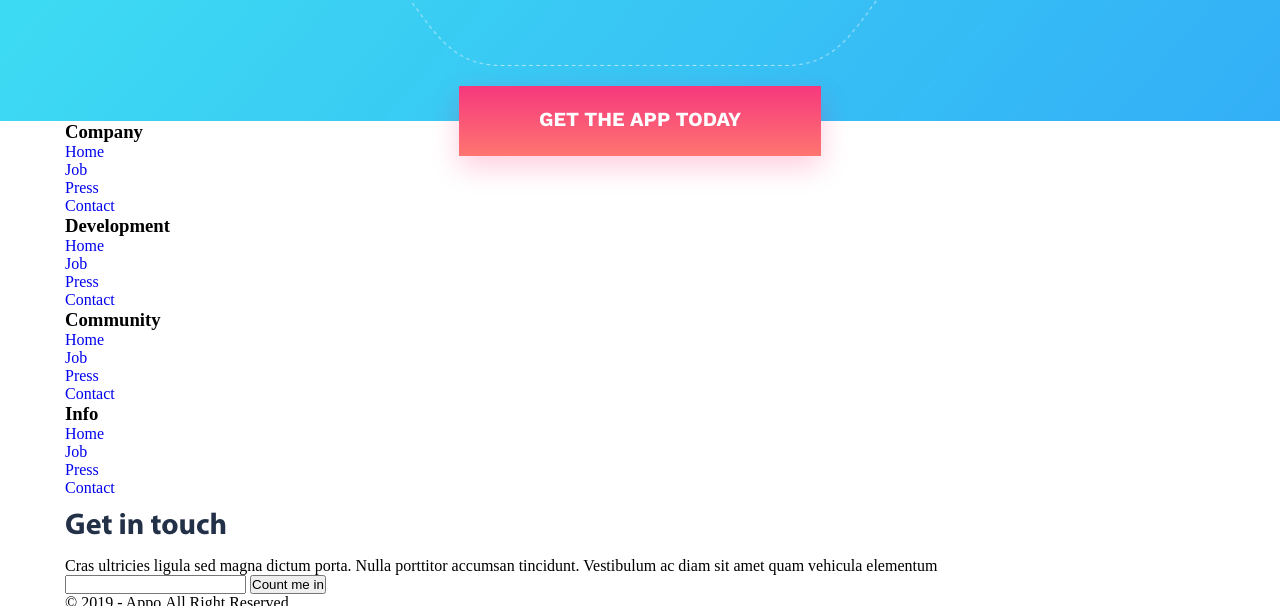
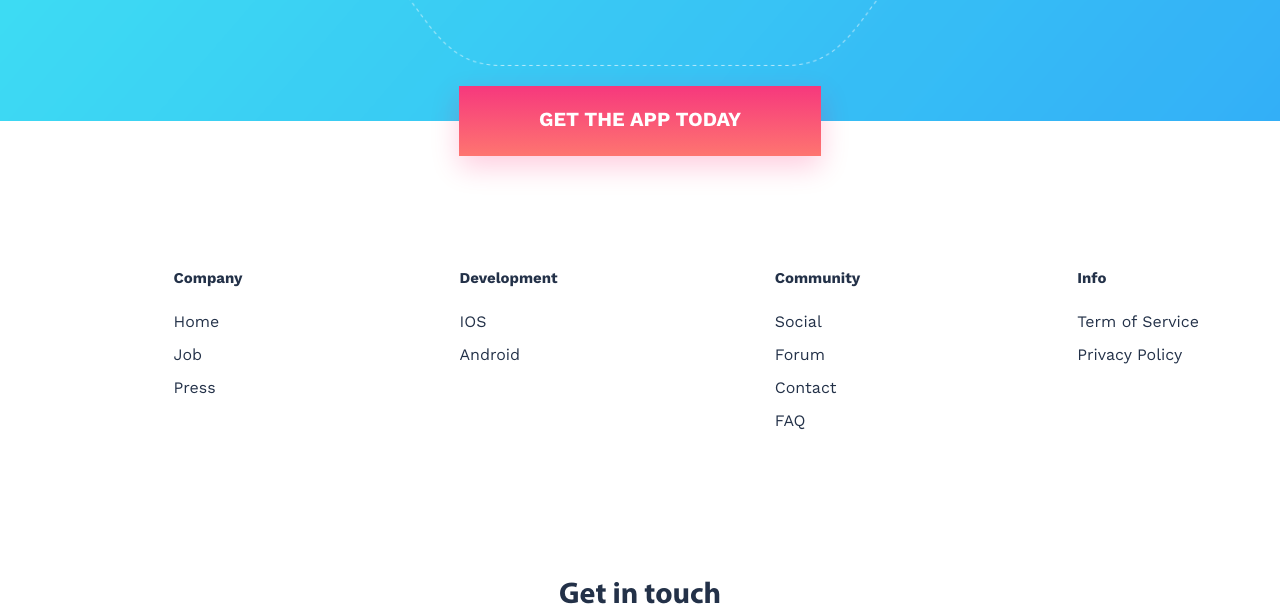
Before and after one commit to lqthai07t3/Viblo_home_work, a plain HTML site: page index.html in a window 1280 px wide. Shown: the part 3837-4443 px from the top of the page. Drawn offline with Linux system fonts and the light colour scheme.

Commit message:
hoan thanh version 1.0

```diff
--- a/index.html
+++ b/index.html
@@ -83,7 +83,8 @@
 		</li>
 	</ul>
 </div>
-<div id="everything" class="container">
+<div id="everything">
+	<div class="container">
 		<img src="images/code.png" />
 		<div>
 			<h2>Everything You Need</h2>
@@ -93,6 +94,7 @@
 			</ul>
 			<p>Cras ultricies ligula sed magna dictum porta. Nulla porttitor accumsan tincidunt. Vestibulum ac diam sit amet quam vehicula elementum. Nulla porttitor accumsan tincidunt. Vestibulum ac diam sit amet quam vehicula elementum</p>
 		</div>
+	</div>
 </div>
 <div id="available">
 	<div class="container">
@@ -123,40 +125,35 @@
 			<li><a href="#">Home</a></li>
 			<li><a href="#">Job</a></li>
 			<li><a href="#">Press</a></li>
-			<li><a href="#">Contact</a></li>
 		</ul>
 	</div>
 	<div>
 		<h3>Development</h3>
 		<ul>
-			<li><a href="#">Home</a></li>
-			<li><a href="#">Job</a></li>
-			<li><a href="#">Press</a></li>
-			<li><a href="#">Contact</a></li>
+			<li><a href="#">IOS</a></li>
+			<li><a href="#">Android</a></li>
 		</ul>
 	</div>
 	<div>
 		<h3>Community</h3>
 		<ul>
-			<li><a href="#">Home</a></li>
-			<li><a href="#">Job</a></li>
-			<li><a href="#">Press</a></li>
+			<li><a href="#">Social</a></li>
+			<li><a href="#">Forum</a></li>
 			<li><a href="#">Contact</a></li>
+			<li><a href="#">FAQ	</a></li>
 		</ul>
 	</div>
 	<div>
 		<h3>Info</h3>
 		<ul>
-			<li><a href="#">Home</a></li>
-			<li><a href="#">Job</a></li>
-			<li><a href="#">Press</a></li>
-			<li><a href="#">Contact</a></li>
+			<li><a href="#">Term of Service</a></li>
+			<li><a href="#">Privacy Policy</a></li>
 		</ul>
 	</div>
 </div>
 <div id="get-in-touch" class="container">
 	<h2>Get in touch</h2>
-	<p>Cras ultricies ligula sed magna dictum porta. Nulla porttitor accumsan tincidunt. Vestibulum ac diam sit amet quam vehicula elementum</p>
+	<p>Subscribe to our newsletter and get notification for upcoming cool sutff.</p>
 	<form>
 		<input type="text" name="">
 		<button type="submit">Count me in</button>
--- a/style.css
+++ b/style.css
@@ -283,24 +283,28 @@ header ul li a:last-child {
 #everything{
 	background-color: #fafafc;
 	height: 476px;
+
+}
+#everything .container{
 	display: flex;
 	justify-content: space-between;
+	margin-bottom: 75px;
 }
-#everything img{
+#everything .container img{
 	margin-top: 72px;
 	margin-left: 19px;
 }
-#everything div{
+#everything .container div{
 	margin-left: 85px;
 	margin-top: 80px;
 }
-#everything div h2{
+#everything .container div h2{
 	font-size: 30px;
 	line-height: 60px;
 	font-family: "WorkSans Bold", sans-serif;
 	color: #233148;
 }
-#everything div ul li a{
+#everything .container div ul li a{
 	background-image: url(images/check.png);
 	display: block;
 	background-repeat: no-repeat;
@@ -313,7 +317,7 @@ header ul li a:last-child {
 	font-family: "WorkSans Regular", sans-serif;
 	color: #233148;
 }
-#everything div p{
+#everything .container div p{
 	margin-top: 45px;
 	font-size: 14px;
 	line-height: 27px;
@@ -374,7 +378,95 @@ header ul li a:last-child {
     text-transform: uppercase;
     background-image: linear-gradient(to bottom, #f6387d,#fe7570 );
     padding: 0px 80px;
-    box-shadow: 0px 11px 29px rgba(255,7,94,0.2);
+    box-shadow: 0px 11px 29px rgba(255,7,95,0.2);
     bottom: -35px;
     left: calc(50% - 181px);
 }
+
+/** Links **/
+#links {
+	height: 300px;
+	margin-top: 145px;
+	display: flex;
+	justify-content: space-around;
+}
+#links > div {
+	position: relative;
+}
+#links > div > ul{
+	position: absolute;
+	top: 12%;
+	left: 0px;
+}
+#links > div > ul > li{
+	margin-top: 10px;
+	width: 150px;
+}
+#links > div > ul > li >a{
+	color: #233148;
+	font-family: "WorkSans Regular", sans-serif;
+}
+#links > div > h3{
+	font-size: 15px;
+	line-height: 27px;
+	font-family: "WorkSans Bold", sans-serif;
+	color: #233148;
+}
+/** get-in-touch **/
+#get-in-touch{
+	height: 356px;
+	text-align: center;
+}
+#get-in-touch > h2{
+	font-size: 30px;
+	line-height: 60px;
+	color: #233148;
+}
+#get-in-touch > p{
+	font-size: 14px;
+	line-height: 27px;
+	font-family: "WorkSans Regular", sans-serif;
+}
+#get-in-touch > form{
+	margin-top: 70px;
+}
+#get-in-touch > form > input{
+	background-color:  #f6f7fb;
+	display: inline-block;
+	height: 50px;
+	width: 570px;
+	border: none;
+	margin-right: 35px;
+}
+#get-in-touch > form > button{
+	background-color: #33d2fd;
+    font-size: 15px;
+    line-height: 50px;
+    height: 50px;
+    color: #233148;
+    display: inline-block;
+    border: none;
+    text-transform: uppercase;
+    font-family: "work sans semibold", sans-serif;
+    padding: 0px 40px;
+}
+/** Footer **/
+footer{
+	height: 100px;
+	background-color: #233148;
+
+}
+footer .container{
+	display: flex;
+	justify-content: space-between;
+}
+footer .container >p{
+	font-size: 14px;
+	line-height: 100px;
+	color: white;
+	font-family: "WorkSans Regular",sans-serif;
+}
+footer .container > ul > li{
+	display: inline-block;
+	padding: 30px;
+}
```
